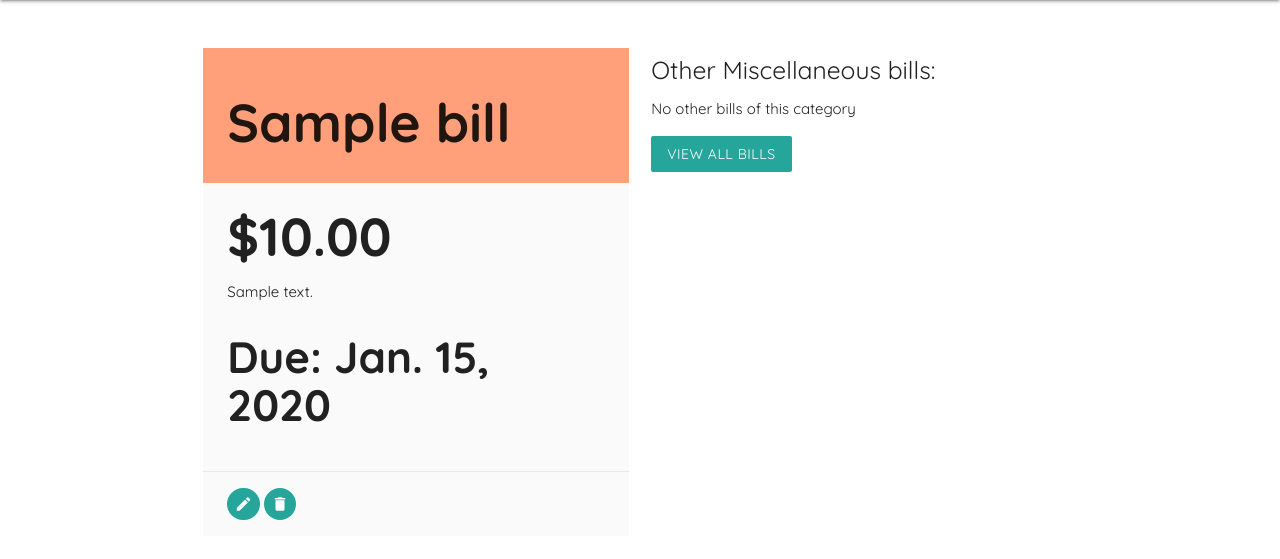
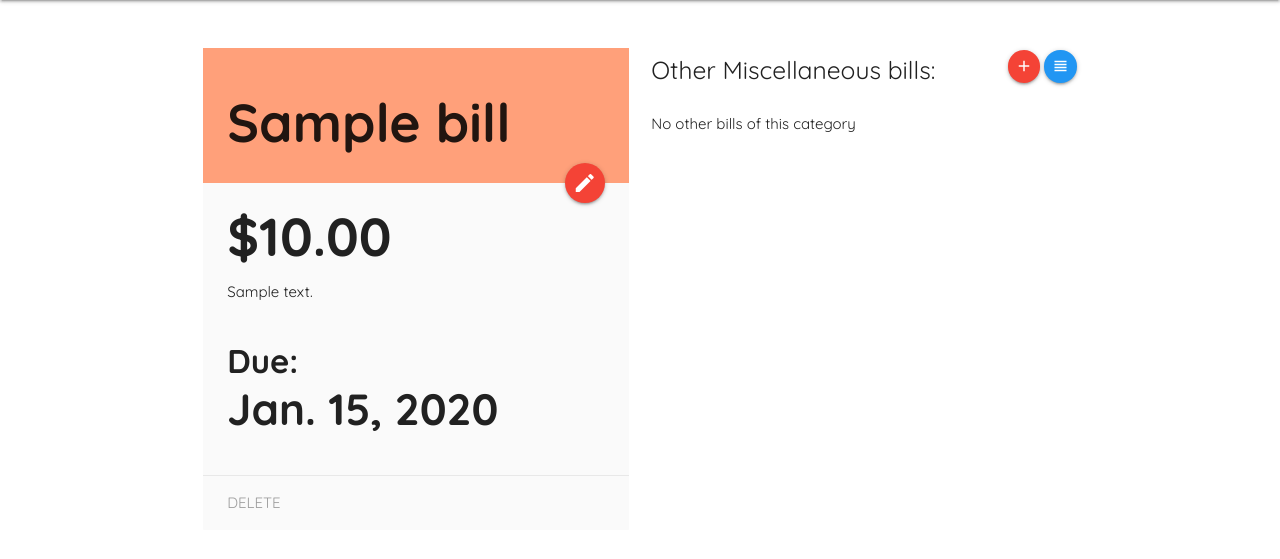
Before and after one commit to madeleinemarie/pygg, a Django app: page /bills/1 in a window 1280 px wide. Shown: the part 64-623 px from the top of the page. Run offline with Django 3.2, Linux system fonts and the light colour scheme; tables that the repository leaves empty hold one stand-in row (values such as "Sample post").

Commit message:
Bill Details Update

```diff
--- a/main_app/static/css/style.css
+++ b/main_app/static/css/style.css
@@ -8,10 +8,6 @@ h1, h2, h3, h4 {
 
 main {
     margin-top: 40px;
-}
-
-tr {
-    height: 100px !important;
 }
 
 tr.bill-row td:nth-child(2) {
--- a/main_app/templates/base.html
+++ b/main_app/templates/base.html
@@ -78,8 +78,8 @@
             let sidenav = document.getElementById('sidenav');
             M.Sidenav.init(sidenav)
 
-            var elems = document.querySelectorAll('.tooltipped');
-            var instances = M.Tooltip.init(elems);
+            var ttElems = document.querySelectorAll('.tooltipped');
+            var ttInstances = M.Tooltip.init(ttElems);
         });
     </script>
 </body>
--- a/main_app/templates/main_app/bill_detail.html
+++ b/main_app/templates/main_app/bill_detail.html
@@ -3,30 +3,39 @@
 <div class="row">
     <div class="col s12 l6">
         <div class="card grey lighten-5 z-depth-0">
-            <div class='card-header' id="category-color" data-category="{{ bill.get_category_display }}">
+            <div class='card-image card-header' id="category-color" data-category="{{ bill.get_category_display }}">
                 <h2>{{ bill.name }}</h2>
+                <a href="{% url 'bills_update' bill.id %}" class="btn-floating halfway-fab waves-effect waves-light red tooltipped" data-position="bottom" data-tooltip="Edit {{ bill.name }}"><i class=" tiny material-icons left">create</i>Edit</a>
             </div>
             <div class="card-content">
                 <h2 class="details-amount">${{ bill.amount }}</h2>
                 <p>{{ bill.description }}</p>
-                <h3>Due: {{ bill.dueDate }}</3p>
+                <h3><small>Due:</small><br> {{ bill.dueDate }}</3p>
             </div>
             <div class="card-action">
-                <a href="{% url 'bills_update' bill.id %}" class="waves-effect waves-light btn-small btn-floating  z-depth-0""><i class=" tiny material-icons left">create</i>Edit</a>
-                <a href="{% url 'bills_delete' bill.id %}" class="waves-effect waves-light btn-small btn-floating  z-depth-0""><i class=" tiny material-icons left">delete</i>Delete</a>
+                <a href="{% url 'bills_delete' bill.id %}" class="grey-text">Delete</a>
             </div>
         </div>
     </div>
     <div class="col s12 l6">
-        <h5>Other {{ bill.get_category_display }} bills:</h5>
+        <div class="row valign-wrapper">
+            <div class="col s9">
+                <h5>Other {{ bill.get_category_display }} bills:</h5>
+            </div>
+            <div class="col s3">
+                <div class="action-panel right-align">
+                    <a href="{% url 'bills_create' %}" class="btn-floating btn-small red tooltipped" data-position="bottom" data-beloworigin="true" data-tooltip="Add New Bill"><i class="tiny material-icons">add</i></a>
+                    <a href="{% url 'bills' %}" class="btn-floating btn-small blue tooltipped" data-position="bottom" data-beloworigin="true" data-tooltip="View All Bills"><i class="tiny material-icons">view_headline</i></a>
+                </div>
+            </div>
+        </div>
         {% if same_category.count %}
         <table class="striped bill-table">
             <thead>
                 <tr>
                     <th></th>
                     <th>Name</th>
-                    <th>Due Date</th>
-                    <th>Amount</th>
+                    <th class="right-align">Amount</th>
                 </tr>
             </thead>
             <tbody>
@@ -34,18 +43,17 @@
                 <tr>
                     <td id="category-color" data-category="{{ object.get_category_display }}"></td>
                     <td>{{ category_bill.name }}</td>
-                    <td>{{ category_bill.dueDate }}</td>
-                    <td>{{ category_bill.amount }}</td>
+                    <td class="right-align">{{ category_bill.amount }}</td>
                     <td class="right-align">
-                        <a href="{% url 'bill_detail' category_bill.id %}" class="white waves-effect waves-light btn-small btn-floating z-depth-0"><i class="tiny material-icons left black-text">keyboard_arrow_right</i>Bill Details</a>
-                </tr>
+                        <a href="{% url 'bill_detail' category_bill.id %}" class="btn-small btn-floating tooltipped grey lighten-3 btn-flat" data-position="bottom" data-tooltip="{{ category_bill.name }} Details"><i class="tiny material-icons black-text">chevron_right</i>Details</a>
+
+                    </tr>
                 {% endfor %}
             </tbody>
         </table>
         {% else %}
         <p>No other bills of this category</p>
         {% endif %}
-        <a href="{% url 'bills' %}"" class=" waves-effect waves-light btn z-depth-0">View All Bills</a>
     </div>
 </div>
 {% endblock %}
```
Also changed, not shown: main_app/templates/main_app/bills.html (+4 -5 lines).
